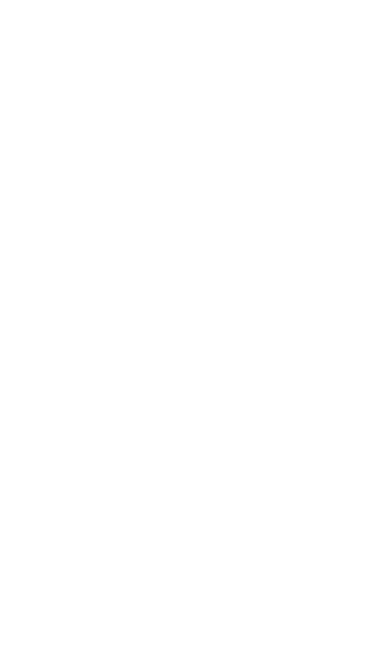
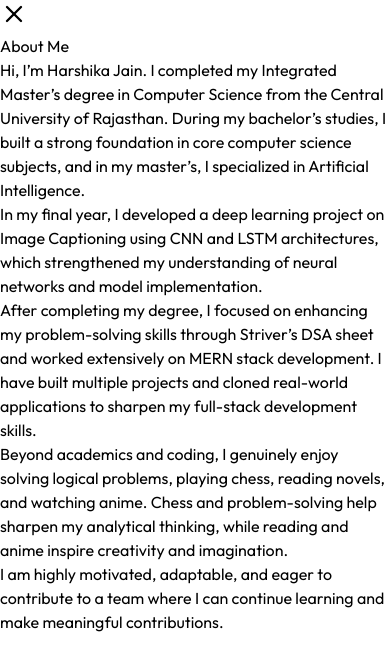
Before and after one commit to Harshikajain23/Portfolio_Harshika, a React (Vite) app in the folder vite-project/: page /about in a window 390 px wide. Before the commit this address had no page. Shown: the top 670 px of the page. Built offline with nearby package versions, Linux system fonts and the light colour scheme.

Commit message:
About section and responsiveness till about complete

```diff
--- a/vite-project/src/App.jsx
+++ b/vite-project/src/App.jsx
@@ -4,6 +4,7 @@
 import Resume from "./Pages/Resume";
 import Contact from "./Pages/Contact";
 import { Toaster } from "react-hot-toast";
+import About from "./Pages/About";
 
 function App() {
   const location = useLocation();
@@ -17,6 +18,7 @@
         <Route path="/" element={<Home />} />
         <Route path="/resume" element={<Resume />} />
         <Route path="/contact" element={<Contact/>} />
+        <Route path="/about" element={<About/>} />
       </Routes>
     </AnimatePresence>
     </>
--- a/vite-project/src/Components/AnimatedImage.jsx
+++ b/vite-project/src/Components/AnimatedImage.jsx
@@ -6,7 +6,7 @@
     <motion.img
       src={profileImg}
       alt="Harshika Jain"
-      className="ml-[53px] w-[75%] w-[300px] h-[350px] mt-3 rounded-2xl object-cover border border-white shadow-2xl shadow-gray-500"
+      className="sm:ml-[50px] sm:hidden lg:ml-[53px] w-[75%] w-[20rem] h-[21rem] mt-5 rounded-2xl object-cover border border-white shadow-2xl shadow-gray-500"
       initial={{
         filter: "grayscale(0%)",
       }}
--- a/vite-project/src/Pages/About.jsx
+++ b/vite-project/src/Pages/About.jsx
@@ -0,0 +1,96 @@
+import { motion } from "framer-motion";
+import { X } from "lucide-react";
+import { useNavigate } from "react-router-dom";
+import BubbleBurst from "../Components/BubbleBurst";
+import "../styles/dots.css";
+import { useState } from "react";
+
+const curtainVariants = {
+  initial: { x: "100%" },
+  animate: { x: "0%" }
+};
+
+const About = () => {
+  const navigate = useNavigate();
+  const [bubbles, setBubbles] = useState([]);
+
+  const handleClick = (e) => {
+    const rect = e.currentTarget.getBoundingClientRect();
+
+    setBubbles((prev) => [
+      ...prev,
+      {
+        x: e.clientX - rect.left,
+        y: e.clientY - rect.top,
+      },
+    ]);
+
+    // Auto clear bubbles after 700ms
+    setTimeout(() => {
+      setBubbles([]);
+    }, 700);
+  };
+
+  return (
+    <motion.div
+      className="inset-0 bg-neutral-950 text-white z-50 overflow-y-auto"
+      variants={curtainVariants}
+      initial="initial"
+      animate="animate"
+      transition={{
+        duration: 1.1,
+        ease: [0.77, 0, 0.175, 1],
+      }}
+    >
+      {/* Clickable Bubble Background */}
+      <div
+        className="absolute inset-0 z-20"
+        onClick={handleClick}
+      />
+
+      {/* Bubbles */}
+      {bubbles.map((bubble, index) => (
+        <BubbleBurst key={index} x={bubble.x} y={bubble.y} />
+      ))}
+
+      {/* Close Button */}
+      <button
+        onClick={() => navigate("/")}
+        className="absolute top-6 right-6 z-50 cursor-pointer text-neutral-400 hover:text-white transition"
+      >
+        <X size={28} />
+      </button>
+
+      {/* Content */}
+      <div className="relative z-10 h-full px-6">
+        <div className="mt-10 mb-10 ml-2 sm:ml-2 mr-2 sm:mr-2 lg:ml-15 lg:mr-15 w-70vw h-70vh border border-2 border-white sm:flex justify-center items-center">
+        <h1 className="text-4xl sm:text-2xl mx-auto text-center font-semibold mt-6 mb-10">About Me</h1>
+
+        <p className=" text-2xl sm:text-xl text-white ml-4 sm:ml-5 sm:mr-5 lg:ml-15 lg:mr-15 leading-relaxed">
+          Hi, I’m Harshika Jain. I completed my Integrated Master’s degree in Computer Science from the Central University of Rajasthan. During my bachelor’s studies, I built a strong foundation in core computer science subjects, and in my master’s, I specialized in Artificial Intelligence.
+        </p>
+
+        <p className=" mt-5 text-2xl sm:text-xl text-white ml-4 sm:ml-5 sm:mr-5 lg:ml-15 lg:mr-15 leading-relaxed">
+       In my final year, I developed a deep learning project on Image Captioning using CNN and LSTM architectures, which strengthened my understanding of neural networks and model implementation.
+        </p>
+
+        <p className=" mt-5 text-2xl sm:text-xl text-white ml-4 sm:ml-5 sm:mr-5 lg:ml-15 lg:mr-15 leading-relaxed">
+          After completing my degree, I focused on enhancing my problem-solving skills through Striver’s DSA sheet and worked extensively on MERN stack development. I have built multiple projects and cloned real-world applications to sharpen my full-stack development skills.
+        </p>
+
+        <p className="mt-5 text-2xl sm:text-xl text-white ml-4 sm:ml-5 sm:mr-5 lg:ml-15 lg:mr-15 leading-relaxed">
+         Beyond academics and coding, I genuinely enjoy solving logical problems, playing chess, reading novels, and watching anime. Chess and problem-solving help sharpen my analytical thinking, while reading and anime inspire creativity and imagination.
+        </p>
+
+        <p className="mt-5 mb-6 text-2xl sm:text-xl text-white ml-4 sm:ml-5 sm:mr-5 lg:ml-15 lg:mr-15 leading-relaxed">
+          I am highly motivated, adaptable, and eager to contribute to a team where I can continue learning and make meaningful contributions.
+        </p>
+
+
+        </div>
+      </div>
+    </motion.div>
+  );
+};
+
+export default About;
--- a/vite-project/src/Pages/Contact.jsx
+++ b/vite-project/src/Pages/Contact.jsx
@@ -7,15 +7,12 @@
 import emailjs from "@emailjs/browser";
 import toast from "react-hot-toast";
 
-
 const curtainVariants = {
   initial: { y: "100%" },
-  animate: { y: "0%" },
-  exit: { y: "-100%" },
+  animate: { y: "0%" }
 };
 
 const Contact = () => {
-
   const handleSubmit = (e) => {
     e.preventDefault();
 
@@ -48,7 +45,7 @@
         import.meta.env.VITE_EMAILJS_SERVICE_ID,
         import.meta.env.VITE_EMAILJS_TEMPLATE_ID,
         form,
-      import.meta.env.VITE_EMAILJS_PUBLIC_KEY
+        import.meta.env.VITE_EMAILJS_PUBLIC_KEY,
       )
       .then(() => {
         toast.success("Message sent successfully");
@@ -108,18 +105,19 @@
       {/* Heading */}
       <div className="mt-2 text-center">
         <h1 className="text-[3rem] font-semibold">Contact Me</h1>
-   <p className="text-neutral-400 mt-2 text-4xl text-center">
+        <p className="text-neutral-400 mt-2  text-4xl sm:text-2xl text-center">
           Want to connect or just say hello? Drop a message
           <span className="dots ml-1"></span>
         </p>
-
       </div>
 
       {/* Form */}
       <form
         ref={formRef}
         onSubmit={handleSubmit}
-  onClick={(e) => e.stopPropagation()} className="w-full max-w-md mx-auto mt-12 px-6 space-y-5">
+        onClick={(e) => e.stopPropagation()}
+        className="w-full max-w-md mx-auto mt-12 px-6 space-y-5"
+      >
         <input
           type="text"
           name="from_name"
@@ -148,7 +146,6 @@
         >
           {loading ? "Sending..." : "Send Message"}
         </button>
-
       </form>
 
       {/* Social Links */}
@@ -179,8 +176,6 @@
         >
           <Mail size={24} />
         </a>
-
-
       </div>
     </motion.div>
   );
--- a/vite-project/src/Pages/Home.jsx
+++ b/vite-project/src/Pages/Home.jsx
@@ -49,19 +49,24 @@
   };
 
   return (
-    <div  onClick={handleClick} className="min-h-screen h-screen overflow-hidden bg-neutral-950 p-6 text-white text-center">
-     <div className="grid
-  auto-cols-[20px] sm:auto-cols-[24px] lg:auto-cols-[25px]
-  auto-rows-[20px] sm:auto-rows-[24px] lg:auto-rows-[25px]
-  gap-3 sm:gap-4">
+    <div  onClick={handleClick} className="min-h-screen h-screen overflow-x-hidden bg-neutral-950 p-6 text-white text-center">
+     <div className="  grid
+  grid-cols-1
+  gap-4
+  lg:auto-cols-[25px]
+  lg:auto-rows-[25px]">
 
 
         {/* Hero */}
 
-        <div className="grid col-span-30 row-span-12 col-start-1 row-start-1 text-[4rem] bg-neutral-900 p-6">
-        <div className="col-span-25 row-span-12 col-start-1 row-start-1">
+        <div className="grid grid-cols-1 col-span-1
+  lg:col-span-30
+  lg:row-span-12
+  lg:col-start-1
+  lg:row-start-1 text-2xl sm:text-2xl lg:text-[4rem] bg-neutral-900 p-6">
+        <div className="lg:col-span-25 lg:row-span-12 lg:col-start-1 lg:row-start-1">
           Hi! I'm Harshika Jain - a <br/>  <p
-      className="text-[4rem] font-semibold transition-colors duration-500"
+      className="text-2xl sm:text-2xl lg:text-[4rem]  font-semibold transition-colors duration-500"
       style={{ color }}
     >
       <Typewriter
@@ -84,8 +89,11 @@
         </div>
 
 
-        <div className="col-span-5 row-span-12 col-start-25 row-start-1">
-            <AnimatedImage className=''/>
+        <div className="col-span-1 lg:col-span-5 lg:row-span-12 lg:col-start-25 lg:row-start-1 lg:block col-span-1 flex justify-center items-center mt-6
+
+
+">
+            <AnimatedImage className='sm:hidden'/>
         </div>
 
         </div>
@@ -98,22 +106,33 @@
 
 
         {/* Skills */}
-        <div className="col-span-2 row-span-5 col-start-31 row-start-3 rounded-md bg-neutral-900 p-6 flex justify-center items-center cursor-pointer hover:bg-[#096670f7]  bg-[#dd0cdd8f]">
-             <span className="font-semibold font-inter uppercase tracking-[0.3em] inline-block -rotate-90 text-xl text-center my-auto hover:font-extrabold">
+        <div className=" col-span-1
+  rounded-md bg-neutral-900 p-6
+
+  lg:col-span-2
+  lg:row-span-5
+  lg:col-start-31
+  lg:row-start-3  bg-neutral-900 p-6 flex justify-center items-center cursor-pointer hover:bg-[#096670f7]  bg-[#dd0cdd8f]">
+             <span className="font-semibold font-inter uppercase tracking-[0.3em] inline-block lg:-rotate-90 text-xl text-center my-auto hover:font-extrabold">
              Skills
         </span>
 
         </div>
 
         {/* About */}
-        <div className="col-span-2 row-span-5 col-start-31 row-start-8 rounded-md bg-neutral-900 p-6 flex items-center justify-center cursor-pointer hover:bg-[#73086ef7]">
-          <span className="font-semibold font-inter uppercase tracking-[0.3em] inline-block -rotate-90 text-xl text-center my-auto hover:font-extrabold">
+        <div onClick={() => navigate("/about")} className=" col-span-1
+
+    lg:col-span-2
+    lg:row-span-5
+    lg:col-start-31
+    lg:row-start-8 rounded-md bg-neutral-900 p-6 flex items-center justify-center cursor-pointer hover:bg-[#73086ef7]">
+          <span className="font-semibold font-inter uppercase tracking-[0.3em] inline-block lg:-rotate-90 text-xl text-center my-auto hover:font-extrabold">
             About
         </span>
         </div>
 
         {/* Resume */}
-        <div onClick={() => navigate("/resume")} className=" row-span-2 col-span-5 col-start-18 row-start-13  bg-neutral-900 p-6 rounded-md cursor-pointer hover:bg-[#b4063af7]">
+        <div onClick={() => navigate("/resume")} className="col-span-1 lg:row-span-2 lg:col-span-5 lg:col-start-18 lg:row-start-13  bg-neutral-900 p-6 rounded-md cursor-pointer hover:bg-[#b4063af7]">
           <span className="font-semibold font-inter uppercase tracking-[0.3em] inline-block text-xl text-center my-auto hover:font-extrabold">
              Resume
 
@@ -121,7 +140,7 @@
         </div>
 
 
-        <div onClick={() => navigate("/contact")} className="  row-span-2 col-span-5 col-start-23 row-start-13  bg-neutral-900 p-6  rounded-md cursor-pointer  hover:bg-[#ce4f0f]">
+        <div onClick={() => navigate("/contact")} className=" col-span-1 lg:row-span-2 lg:col-span-5 lg:col-start-23 lg:row-start-13  bg-neutral-900 p-6  rounded-md cursor-pointer  hover:bg-[#ce4f0f]">
           <span className="font-semibold hover:font-extrabold font-inter uppercase tracking-[0.3em] inline-block text-xl text-center my-auto">
              Contact
         </span>
@@ -133,7 +152,7 @@
 
 
          {/* Project */}
-        <div className="font-inter col-span-5 row-span-2 col-start-28 row-start-13  rounded-md bg-neutral-900 p-6 cursor-pointer hover:bg-[#11a00e]">
+        <div className="font-inter lg:col-span-5 lg:row-span-2 lg:col-start-28 lg:row-start-13  rounded-md bg-neutral-900 p-6 cursor-pointer hover:bg-[#11a00e]">
           <span className="font-semibold font-inter uppercase tracking-[0.3em] inline-block  text-xl text-center my-auto hover:font-extrabold">
              Projects
         </span>
```
Lines whose indentation alone changed are shown as unchanged.
